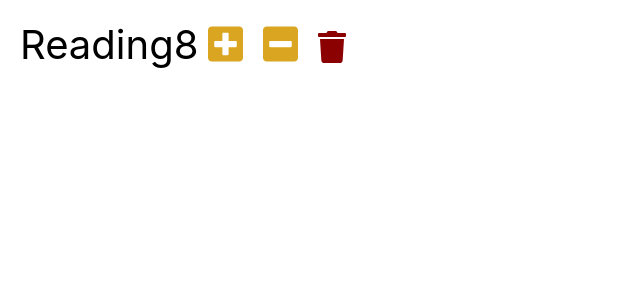
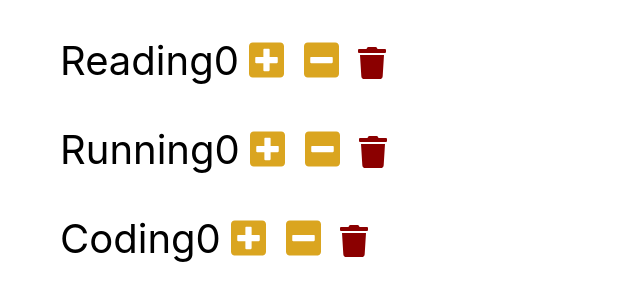
Before and after one commit to Kyoo130/react-project-habittracker, a React (Create React App) app: page / in a window 1280 px wide. Shown: the top 300 px of the page, without its empty margins (0-640 px from the left). Built offline with nearby package versions, Linux system fonts and the light colour scheme.

Commit message:
:recycle: Habits 코드 수정

```diff
--- a/src/App.jsx
+++ b/src/App.jsx
@@ -1,11 +1,11 @@
 import './App.css';
 import '@fortawesome/fontawesome-free/js/all.js';
-import Habit from './components/Habit';
+import Habits from "./components/Habits";
 
 function App() {
   return (
    <>
-    <Habit />
+    <Habits />
    </>
   );
 }
--- a/src/components/Habit.jsx
+++ b/src/components/Habit.jsx
@@ -1,10 +1,11 @@
 import React from "react";
 
-const Habit = () => {
+const Habit = (props) => {
+  const {name, count} = props.habit;
   return (
     <li className="habit">
-      <span className="habit-name">Reading</span>
-      <span className="habit-count">8</span>
+      <span className="habit-name">{name}</span>
+      <span className="habit-count">{count}</span>
       <button className="habit-button habit-increase">
         <i className="fas fa-plus-square"></i>
       </button>
--- a/src/components/Habits.jsx
+++ b/src/components/Habits.jsx
@@ -1,13 +1,17 @@
-import React, { useState } from "react";
+import React from 'react';
 import Habit from "./Habit";
 
-const Habits = ({habits}) => {
-
+const Habits = () => {
+  const habits = [
+    { id: 1, name: 'Reading', count: 0},
+    { id: 2, name: 'Running', count: 0},
+    { id: 3, name: 'Coding', count: 0},
+  ]
   return (
     <ul>
-      {habits.map((habit) => (
-        <Habit key={habit.id} habit={habit} />
-      ))}
+      {
+        habits.map(habit => <Habit key={habit.id} habit={habit} />)
+      }
     </ul>
   );
 };
```
